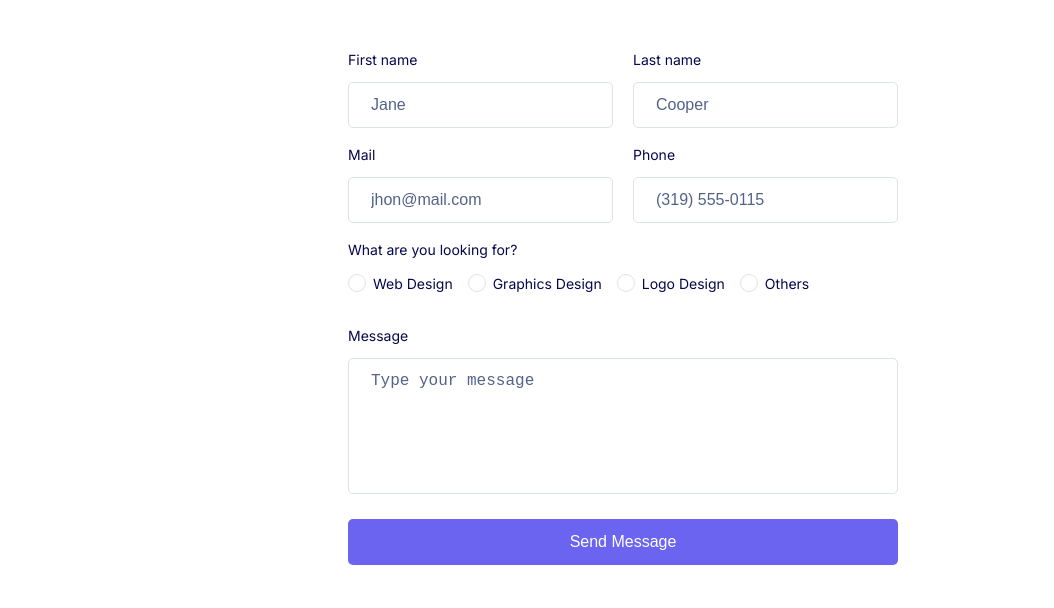
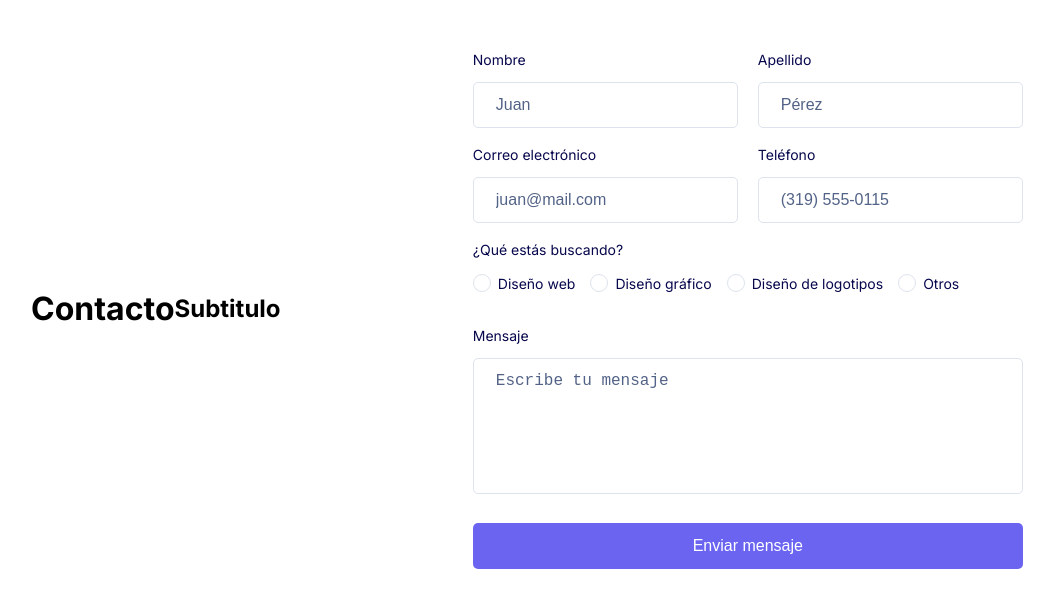
Before and after one commit to streaming10/cobrofacil, a Jekyll site: the page contacto.html, which Jekyll copies as it is, in a window 1280 px wide. Shown: the top 608 px of the page, without its empty margins (17-1071 px from the left). Built offline with Jekyll 4.4.1, drawn with Linux system fonts in a browser that asks for light colours.

Commit message:
Update contacto.html

```diff
--- a/contacto.html
+++ b/contacto.html
@@ -1,109 +1,9 @@
-<div class="formbold-main-wrapper">
-  <!-- Author: FormBold Team -->
-  <!-- Learn More: https://formbold.com -->
-  <div class="formbold-form-wrapper">
-    <form action="https://formbold.com/s/980Zb" method="POST">
-        <div class="formbold-input-flex">
-          <div>
-              <label for="firstname" class="formbold-form-label"> First name </label>
-              <input
-              type="text"
-              name="firstname"
-              id="firstname"
-              placeholder="Jane"
-              class="formbold-form-input"
-              />
-          </div>
-          <div>
-              <label for="lastname" class="formbold-form-label"> Last name </label>
-              <input
-              type="text"
-              name="lastname"
-              id="lastname"
-              placeholder="Cooper"
-              class="formbold-form-input"
-              />
-          </div>
-        </div>
-
-        <div class="formbold-input-flex">
-          <div>
-              <label for="email" class="formbold-form-label"> Mail </label>
-              <input
-              type="email"
-              name="email"
-              id="email"
-              placeholder="jhon@mail.com"
-              class="formbold-form-input"
-              />
-          </div>
-          <div>
-              <label for="phone" class="formbold-form-label"> Phone </label>
-              <input
-              type="text"
-              name="phone"
-              id="phone"
-              placeholder="(319) 555-0115"
-              class="formbold-form-input"
-              />
-          </div>
-        </div>
-
-        <div class="formbold-input-radio-wrapper">
-            <label for="jobtitle" class="formbold-form-label"> What are you looking for? </label>
-
-            <div class="formbold-radio-flex">
-              <div class="formbold-radio-group">
-                <label class="formbold-radio-label">
-                  <input class="formbold-input-radio" type="radio" name="jobtitle" id="jobtitle">
-                  Web Design
-                  <span class="formbold-radio-checkmark"></span>
-                </label>
-              </div>
-
-              <div class="formbold-radio-group">
-                <label class="formbold-radio-label">
-                  <input class="formbold-input-radio" type="radio" name="jobtitle" id="jobtitle">
-                  Graphics Design
-                  <span class="formbold-radio-checkmark"></span>
-                </label>
-              </div>
-
-              <div class="formbold-radio-group">
-                <label class="formbold-radio-label">
-                  <input class="formbold-input-radio" type="radio" name="jobtitle" id="jobtitle">
-                  Logo Design
-                  <span class="formbold-radio-checkmark"></span>
-                </label>
-              </div>
-
-              <div class="formbold-radio-group">
-                <label class="formbold-radio-label">
-                  <input class="formbold-input-radio" type="radio" name="jobtitle" id="jobtitle">
-                  Others
-                  <span class="formbold-radio-checkmark"></span>
-                </label>
-              </div>
-            </div>
-        </div>
-
-        <div>
-            <label for="message" class="formbold-form-label"> Message </label>
-            <textarea
-                rows="6"
-                name="message"
-                id="message"
-                placeholder="Type your message"
-                class="formbold-form-input"
-            ></textarea>
-        </div>
-
-        <button class="formbold-btn">
-            Send Message
-        </button>
-    </form>
-  </div>
-</div>
+<!DOCTYPE html>
+<html lang="es">
+<head>
+<meta charset="UTF-8">
+<meta name="viewport" content="width=device-width, initial-scale=1.0">
+<title>Contacto</title>
 <style>
   @import url('https://fonts.googleapis.com/css2?family=Inter:wght@400;500;600;700&display=swap');
   * {
@@ -210,7 +110,8 @@
   .formbold-form-input::placeholder {
     color: #536387;
   }
-  .formbold-form-input:focus {
+  .formbold-form-input
+:focus {
     border-color: #6a64f1;
     box-shadow: 0px 3px 8px rgba(0, 0, 0, 0.05);
   }
@@ -240,3 +141,116 @@
   }
 
 </style>
+</head>
+<body>
+
+<div class="formbold-main-wrapper">
+  <h1>Contacto</h1>
+  <h2>Subtitulo</h2>
+  <div class="formbold-form-wrapper">
+    <form action="https://formbold.com/s/980Zb" method="POST">
+        <div class="formbold-input-flex">
+          <div>
+              <label for="firstname" class="formbold-form-label"> Nombre </label>
+              <input
+              type="text"
+              name="firstname"
+              id="firstname"
+              placeholder="Juan"
+              class="formbold-form-input"
+              />
+          </div>
+          <div>
+              <label for="lastname" class="formbold-form-label"> Apellido </label>
+              <input
+              type="text"
+              name="lastname"
+              id="lastname"
+              placeholder="Pérez"
+              class="formbold-form-input"
+              />
+          </div>
+        </div>
+
+        <div class="formbold-input-flex">
+          <div>
+              <label for="email" class="formbold-form-label"> Correo electrónico </label>
+              <input
+              type="email"
+              name="email"
+              id="email"
+              placeholder="juan@mail.com"
+              class="formbold-form-input"
+              />
+          </div>
+          <div>
+              <label for="phone" class="formbold-form-label"> Teléfono </label>
+              <input
+              type="text"
+              name="phone"
+              id="phone"
+              placeholder="(319) 555-0115"
+              class="formbold-form-input"
+              />
+          </div>
+        </div>
+
+        <div class="formbold-input-radio-wrapper">
+            <label for="jobtitle" class="formbold-form-label"> ¿Qué estás buscando? </label>
+
+            <div class="formbold-radio-flex">
+              <div class="formbold-radio-group">
+                <label class="formbold-radio-label">
+                  <input class="formbold-input-radio" type="radio" name="jobtitle" id="jobtitle">
+                  Diseño web
+                  <span class="formbold-radio-checkmark"></span>
+                </label>
+              </div>
+
+              <div class="formbold-radio-group">
+                <label class="formbold-radio-label">
+                  <input class="formbold-input-radio" type="radio" name="jobtitle" id="jobtitle">
+                  Diseño gráfico
+                  <span class="formbold-radio-checkmark"></span>
+                </label>
+              </div>
+
+              <div class="formbold-radio-group">
+                <label class="
+formbold-radio-label">
+                  <input class="formbold-input-radio" type="radio" name="jobtitle" id="jobtitle">
+                  Diseño de logotipos
+                  <span class="formbold-radio-checkmark"></span>
+                </label>
+              </div>
+
+              <div class="formbold-radio-group">
+                <label class="formbold-radio-label">
+                  <input class="formbold-input-radio" type="radio" name="jobtitle" id="jobtitle">
+                  Otros
+                  <span class="formbold-radio-checkmark"></span>
+                </label>
+              </div>
+            </div>
+        </div>
+
+        <div>
+            <label for="message" class="formbold-form-label"> Mensaje </label>
+            <textarea
+                rows="6"
+                name="message"
+                id="message"
+                placeholder="Escribe tu mensaje"
+                class="formbold-form-input"
+            ></textarea>
+        </div>
+
+        <button class="formbold-btn">
+            Enviar mensaje
+        </button>
+    </form>
+  </div>
+</div>
+
+</body>
+</html>
```
